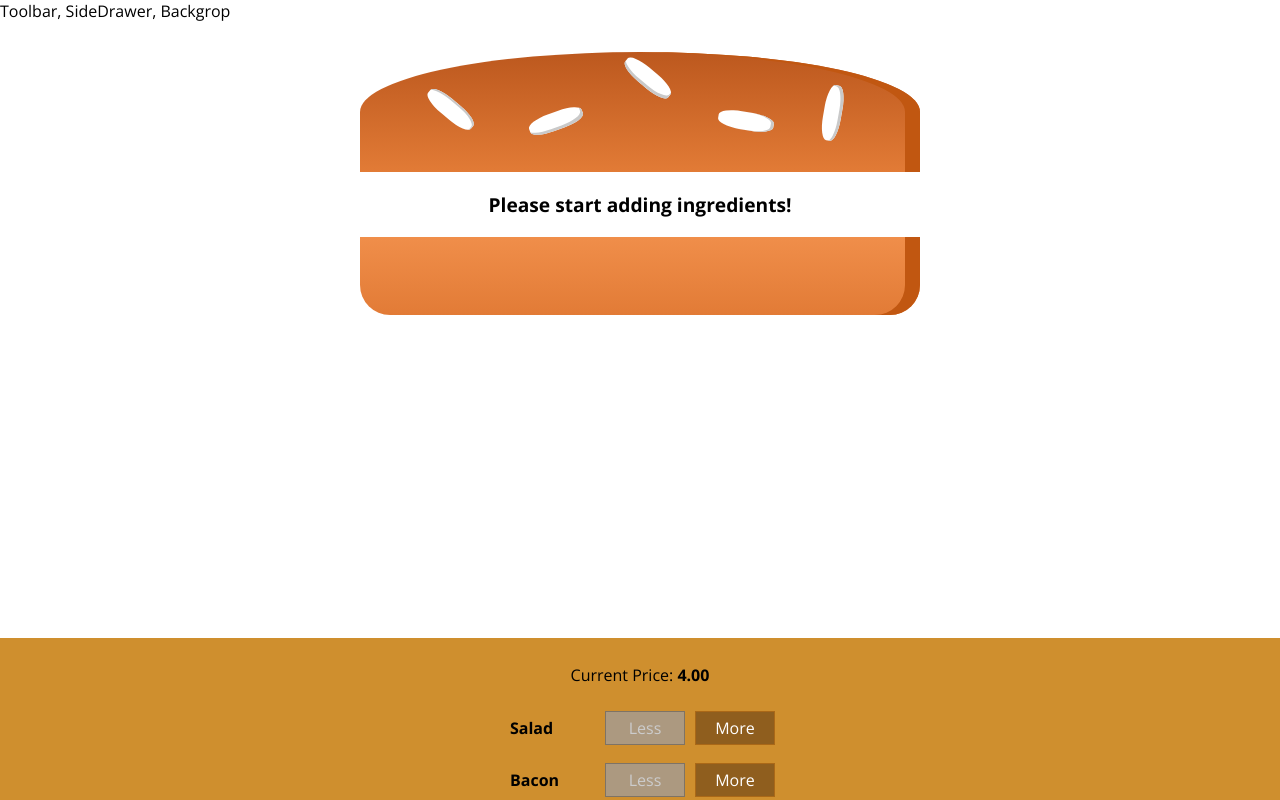
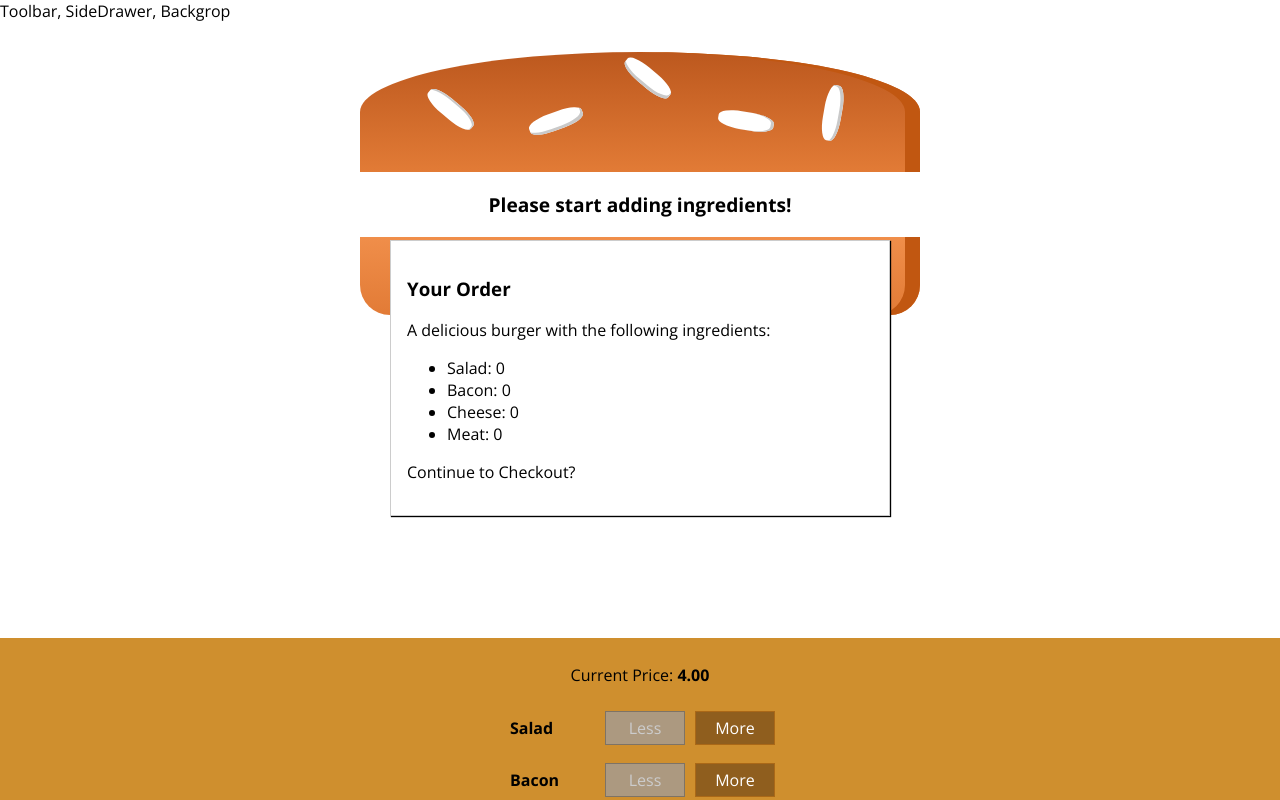
Before and after one commit to arakanema/learning-react, a React app: page / in a window 1280 px wide. Shown: the top 800 px of the page. Built offline with nearby package versions, Linux system fonts and the light colour scheme.

Commit message:
121. Creating the Order Summary Modal
components/UI の作成と Modal内のゴチャゴチャはそれ用でステートレスなコンポーネントを作るのが吉

```diff
--- /dev/null
+++ b/src/components/Burger/OrderSummary/OrderSUmmary.js
@@ -0,0 +1,28 @@
+import React from 'react';
+
+import Aux from '../../../hoc/Aux';
+
+const orderSummary = (props) => {
+  const ingredientSummary = Object.keys(props.ingredients)
+      .map(igKey => {
+        return (
+            <li key={igKey}>
+              <span style={{textTransform: 'capitalize'}}>{igKey}</span>: {props.ingredients[igKey]}
+            </li>
+        )
+      }
+  );
+
+  return (
+      <Aux>
+        <h3>Your Order</h3>
+        <p>A delicious burger with the following ingredients:</p>
+        <ul>
+          {ingredientSummary}
+        </ul>
+        <p>Continue to Checkout?</p>
+      </Aux>
+  );
+};
+
+export default orderSummary;
--- /dev/null
+++ b/src/components/UI/Modal/Modal.css
@@ -0,0 +1,20 @@
+.Modal {
+  position: fixed;
+  z-index: 500;
+  background-color: white;
+  width: 70%;
+  border: 1px solid #ccc;
+  box-shadow: 1px 1px 1px black;
+  padding: 16px;
+  left: 15%;
+  top: 30%;
+  box-sizing: border-box;
+  transition: all 0.3s ease-out;
+}
+
+@media (min-width: 600px) {
+  .Modal {
+    width: 500px;
+    left: calc(50% - 250px);
+  }
+}
--- /dev/null
+++ b/src/components/UI/Modal/Modal.js
@@ -0,0 +1,11 @@
+import React from 'react';
+
+import classes from './Modal.css';
+
+const modal = (props) => (
+  <div className={classes.Modal}>
+    {props.children}
+  </div>
+);
+
+export default modal;
--- a/src/containers/BurgerBuilder/BugerBuilder.js
+++ b/src/containers/BurgerBuilder/BugerBuilder.js
@@ -3,6 +3,8 @@
 import Aux from '../../hoc/Aux';
 import Burger from '../../components/Burger/Burger';
 import BurgerControls from '../../components/Burger/BuildControls/BuildControls';
+import Modal from '../../components/UI/Modal/Modal';
+import OrderSummary from '../../components/Burger/OrderSummary/OrderSUmmary';
 
 const INGREDIENT_PRICES = {
   salad: 0.5,
@@ -85,6 +87,9 @@
 
     return (
       <Aux>
+        <Modal>
+          <OrderSummary ingredients={this.state.ingredients}/>
+        </Modal>
         <Burger ingredients={this.state.ingredients}/>
         <BurgerControls
             ingredientAdded={this.addIngredientHandler}
```
Also changed, not shown: src/components/UI/Backdrop/Backdrop.js (added).
